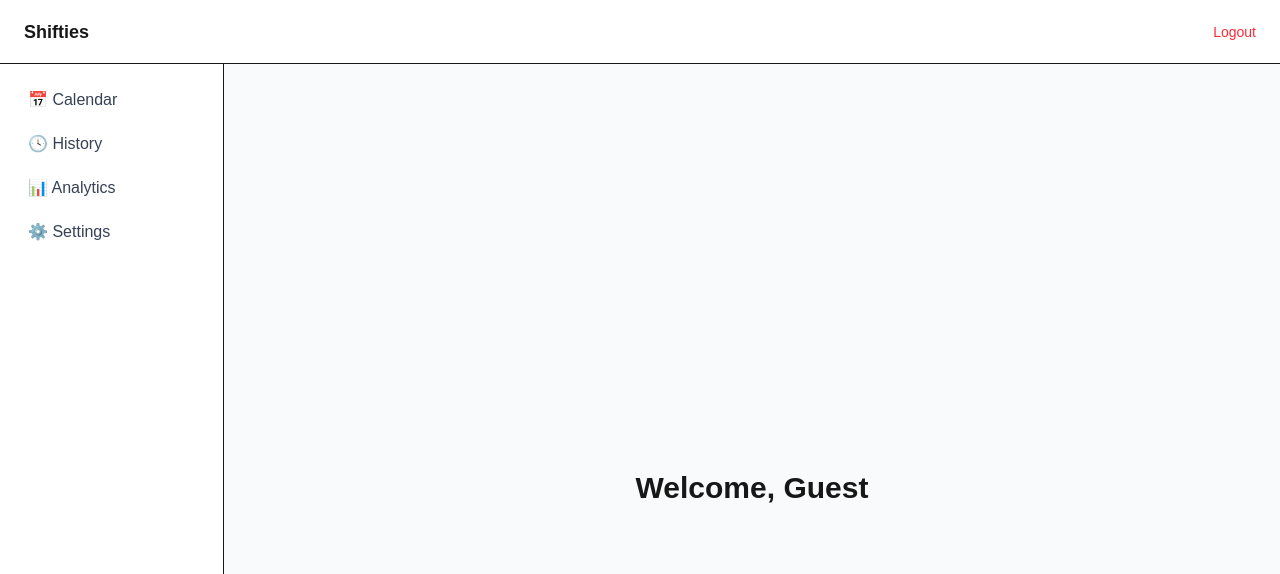
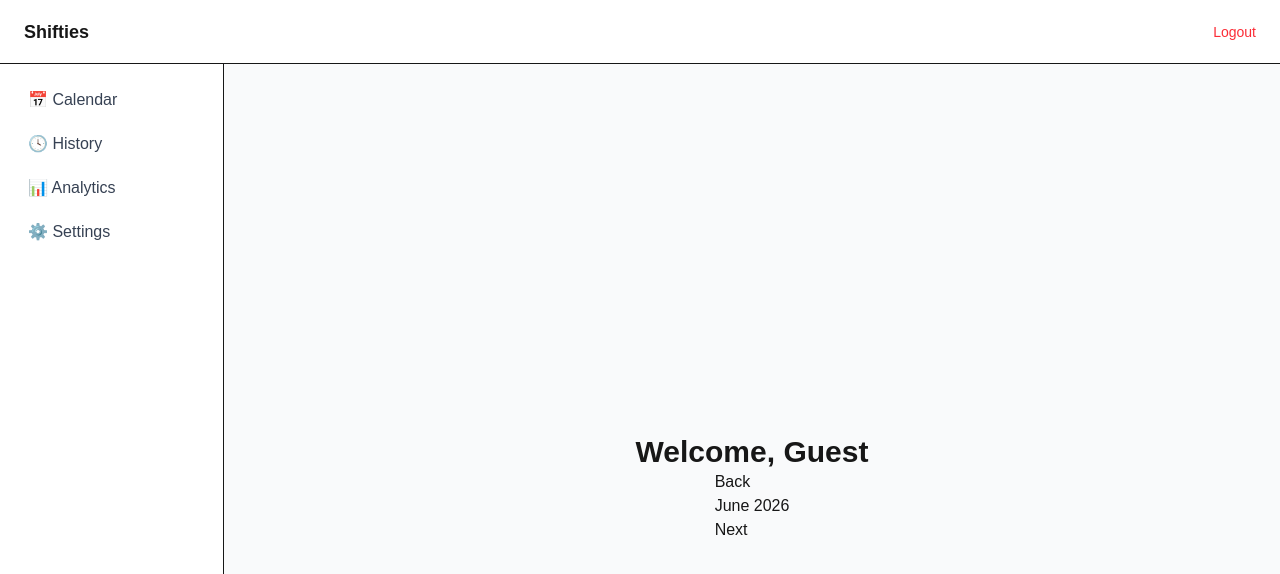
Before and after one commit to cjmeados/Shifties---Tip-Tracker, a Next.js app: page /dashboard in a window 1280 px wide. Shown: the top 574 px of the page. Built offline with nearby package versions, Linux system fonts and the light colour scheme; no server answers.

Commit message:
adds month/year and buttons to increment month

```diff
--- /dev/null
+++ b/app/components/CalendarView.jsx
@@ -0,0 +1,41 @@
+"use client"
+
+import { useState } from 'react'
+
+const monthNames = ["January", "February", "March", "April", "May", "June", "July", "August", "September", "October", "November", "December"]
+
+export default function CalendarView() {
+
+    const today = new Date()
+    const [currentMonth, setCurrentMonth] = useState(today.getMonth())
+    const [currentYear, setCurrentYear] = useState(today.getFullYear())
+
+    function nextMonth() {
+        if (currentMonth == 11) {
+            setCurrentMonth(0)
+            setCurrentYear(currentYear + 1)
+        } else {
+            setCurrentMonth(currentMonth + 1)
+        }
+    }
+
+    function previousMonth() {
+        if (currentMonth == 0) {
+            setCurrentMonth(11)
+            setCurrentYear(currentYear - 1)
+        } else {
+            setCurrentMonth(currentMonth - 1)
+        }
+    }
+
+
+  return (
+    <div>
+        <div>
+            <button onClick = {previousMonth}>Back</button>
+            <h2>{monthNames[currentMonth]} {currentYear}</h2>
+            <button onClick = {nextMonth}>Next</button>
+        </div>
+    </div>
+  )
+}
--- a/app/dashboard/page.js
+++ b/app/dashboard/page.js
@@ -1,5 +1,6 @@
 import { cookies } from 'next/headers' // cookies is a function from next.js to read incoming cookies. next/headers is a module for accessing request headers on the server. cookies also only work server side
 import { verifyToken } from '@/lib/jwt' // go to root folder and from there lib folder and jwt file grab the verify token functon to verify JSON web tokens
+import CalendarView from '@/app/components/CalendarView'
 
 export default async function Dashboard() { // this is the main thing the file exports and can use await inside it. Dashboard is the component
   const cookieStore = await cookies() // cookies() reads the cookies and returns a promise, we wait for that promise before continuing
@@ -9,6 +10,7 @@ export default async function Dashboard() { // this is the main thing the file e
   return (
     <main className="flex flex-col items-center justify-center min-h-screen">
       <h1 className="text-3xl font-bold">Welcome, {user?.name ?? 'Guest'}</h1>
+      <CalendarView />
     </main> // try to access user.name but if it is null then throw 'Guest'
   )
 }
```
